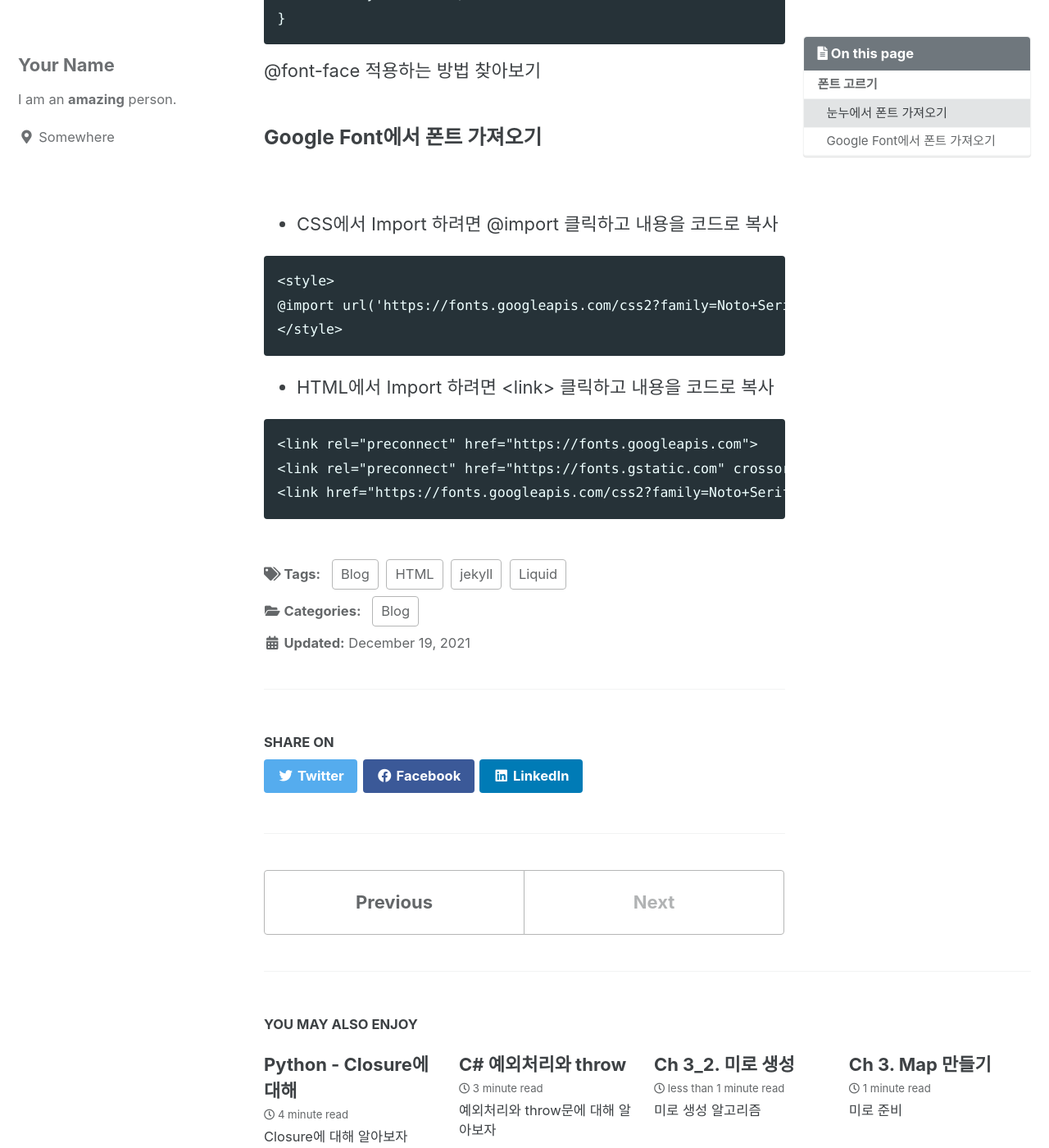
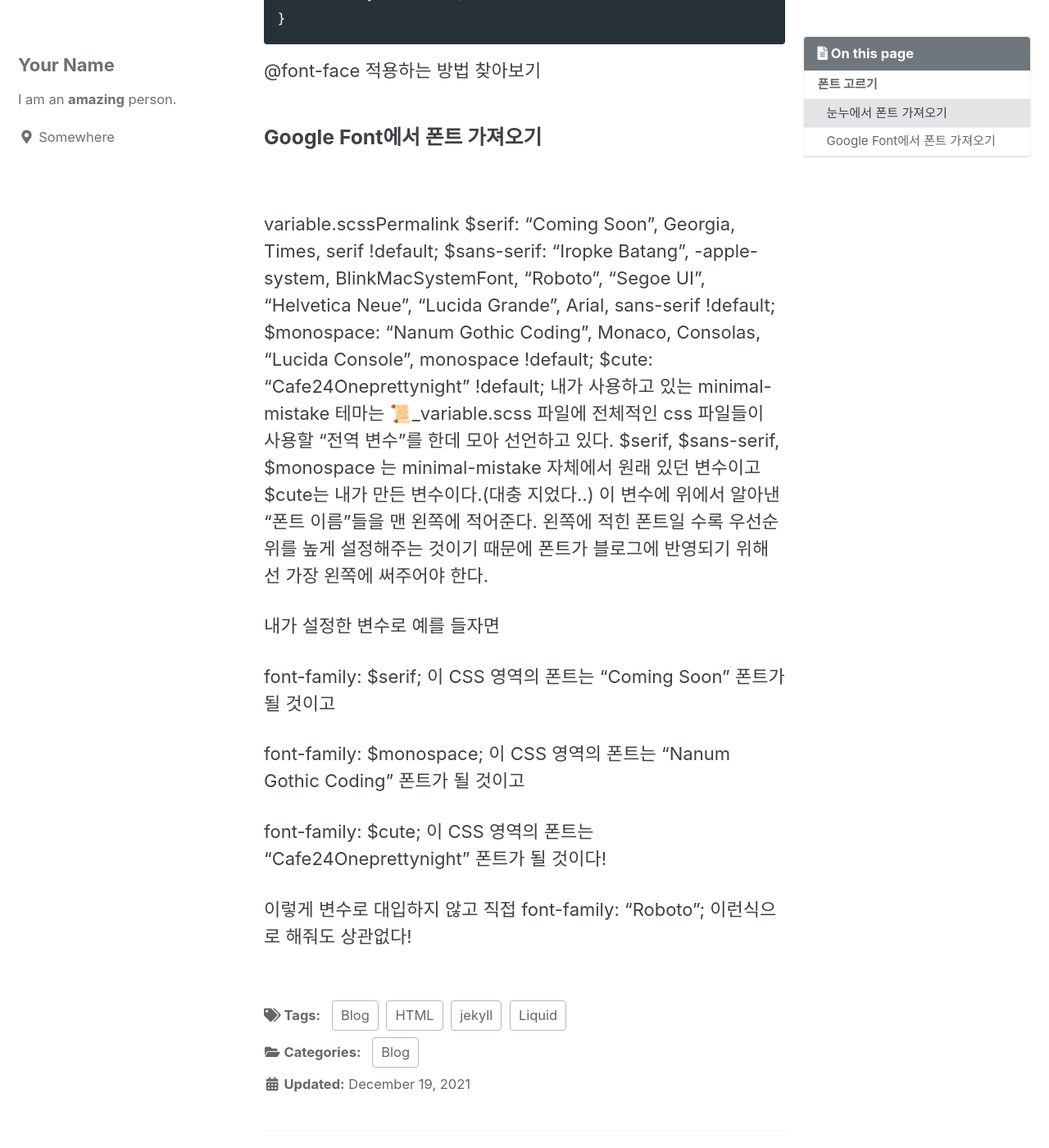
Before and after one commit to jongkyuu/jongkyuu.github.io, a Jekyll site: the page built from _posts/2021-12-19-Blog_webFontSetting.md, in a window 1280 px wide and 1400 px high, scrolled down 799 px. Shown: the whole window at 82% size. Built offline with Jekyll 4.4.1, drawn with Linux system fonts in a browser that asks for light colours; cached includes are drawn as plain includes.

Commit message:
블로그 폰트 적용중2

````diff
--- a/_posts/2021-12-19-Blog_webFontSetting.md
+++ b/_posts/2021-12-19-Blog_webFontSetting.md
@@ -40,18 +40,23 @@ last_modified_at: 2021-12-19
 
 ![](2021-12-20-23-14-16.png)
 
-- CSS에서 Import 하려면 @import 클릭하고 내용을 코드로 복사
+variable.scssPermalink
+$serif: "Coming Soon", Georgia, Times, serif !default;
+$sans-serif: "Iropke Batang", -apple-system, BlinkMacSystemFont, "Roboto", "Segoe UI",
+"Helvetica Neue", "Lucida Grande", Arial, sans-serif !default;
+$monospace: "Nanum Gothic Coding", Monaco, Consolas, "Lucida Console", monospace !default;
+$cute: "Cafe24Oneprettynight" !default;
+내가 사용하고 있는 minimal-mistake 테마는 📜_variable.scss 파일에 전체적인 css 파일들이 사용할 “전역 변수”를 한데 모아 선언하고 있다. $serif, $sans-serif, $monospace 는 minimal-mistake 자체에서 원래 있던 변수이고 $cute는 내가 만든 변수이다.(대충 지었다..) 이 변수에 위에서 알아낸 “폰트 이름”들을 맨 왼쪽에 적어준다. 왼쪽에 적힌 폰트일 수록 우선순위를 높게 설정해주는 것이기 때문에 폰트가 블로그에 반영되기 위해선 가장 왼쪽에 써주어야 한다.
 
-```
-<style>
-@import url('https://fonts.googleapis.com/css2?family=Noto+Serif+KR&display=swap');
-</style>
-```
+내가 설정한 변수로 예를 들자면
 
-- HTML에서 Import 하려면 \<link\> 클릭하고 내용을 코드로 복사
+font-family: $serif;
+이 CSS 영역의 폰트는 “Coming Soon” 폰트가 될 것이고
 
-```
-<link rel="preconnect" href="https://fonts.googleapis.com">
-<link rel="preconnect" href="https://fonts.gstatic.com" crossorigin>
-<link href="https://fonts.googleapis.com/css2?family=Noto+Serif+KR&display=swap" rel="stylesheet">
-```
+font-family: $monospace;
+이 CSS 영역의 폰트는 “Nanum Gothic Coding” 폰트가 될 것이고
+
+font-family: $cute;
+이 CSS 영역의 폰트는 “Cafe24Oneprettynight” 폰트가 될 것이다!
+
+이렇게 변수로 대입하지 않고 직접 font-family: "Roboto"; 이런식으로 해줘도 상관없다!
````
